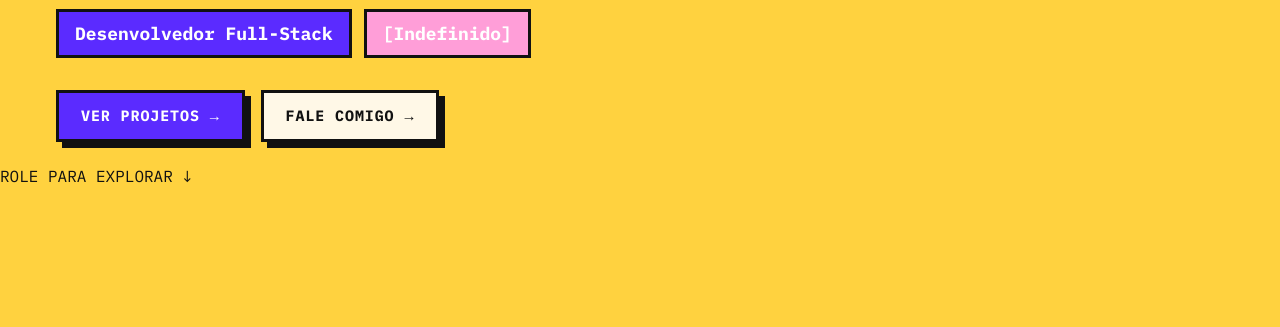
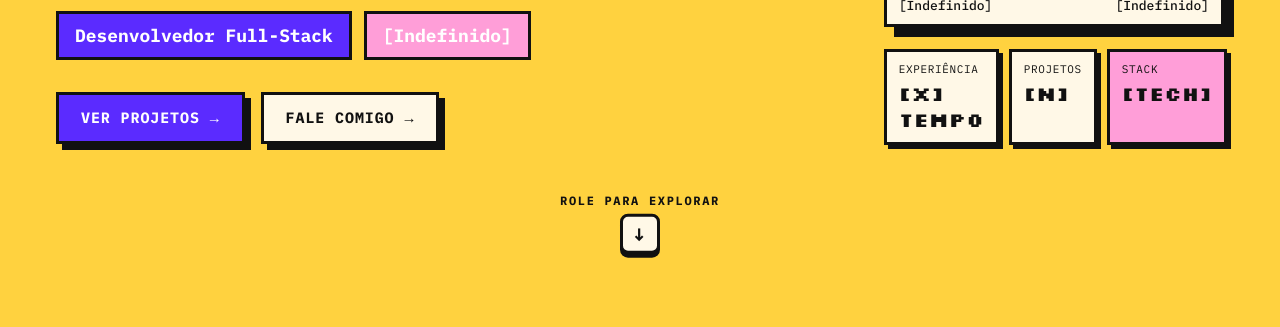
Before and after one commit to imeliabesombra/Portfolio, a plain HTML site: page index.html in a window 1280 px wide. Shown: the part 473-800 px from the top of the page. Drawn offline with Linux system fonts and the light colour scheme.

Commit message:
Estilização: cartão da foto, números e convite para rolar

```diff
--- a/style.css
+++ b/style.css
@@ -265,4 +265,121 @@ a {
     flex: 1 1 340px;
     min-width: 0;
     max-width: 480px;
+    display:flex;
+    flex-direction: column;
+    gap: 22px;
 }
+
+.janela {
+    border: 3px solid var(--tinta);
+    background-color: var(--cartao);
+    color: var(--texto);
+    box-shadow: 10px 10px 0 var(--tinta);
+}
+
+.janela-superior {
+    display: flex;
+    align-items: center;
+    gap: 12px;
+    padding: 8px 12px;
+    border-bottom: 3px solid var(--tinta);
+    font-weight: 700;
+    font-size: 13px;
+}
+
+.janela-titulo {
+    flex: 1;
+    padding-left: 12px;
+    border-left: 3px solid var(--tinta);
+    letter-spacing: 0.08em;
+}
+
+.janela img {
+    display: block;
+    width: 100%;
+    aspect-ratio: 400 / 340;
+    object-fit: cover;
+    background-color: var(--fundo-foto);
+}
+
+.janela figcaption {
+    display: flex;
+    justify-content: space-between;
+    gap: 12px;
+    padding: 10px 12px;
+    border-top: 3px solid var(--tinta);
+    font-size: 13px;
+    font-weight: 500;
+}
+
+.numeros {
+    display: grid;
+    grid-template-columns: repeat(3, 1fr);
+    gap: 10px;
+}
+
+.numeros div {
+    display: flex;
+    flex-direction: column;
+    gap: 4px;
+    padding: 10px 12px;
+    border: 3px solid var(--tinta);
+    background-color: var(--cartao);
+    color: var(--texto);
+    box-shadow: 4px 4px 0 var(--tinta);
+}
+
+.numeros dt {
+    font-size: 11px;
+    letter-spacing: 0.06em;
+}
+
+.numeros dd {
+    font-family: 'Silkscreen', monospace;
+    font-weight: 700;
+    font-size: 20px;
+}
+
+.numeros .rosa {
+    background-color: var(--rosa);
+}
+
+.role {
+    display: flex;
+    flex-direction: column;
+    align-items: center;
+    gap: 6px;
+    width: fit-content;
+    margin: 0 auto;
+    padding: 16px 0 18px;
+    font-size: 12px;
+    font-weight: 700;
+    letter-spacing: 0.14em;
+    animation: balancar 1.4s ease-in-out infinite;
+}
+
+
+.role span {
+    display: flex;
+    align-items: center;
+    justify-content: center;
+    width: 40px;
+    height: 40px;
+    border: 3px solid var(--tinta);
+    border-radius: 8px;
+    background-color: var(--cartao);
+    color: var(--texto);
+    font-size: 18px;
+    box-shadow: 0 4px 0 var(--tinta);
+}
+
+@keyframes balancar {
+    0%, 100% { transform: translateY(0); }
+    50% { transform: translateY(8px); }
+}
+
+@media (prefers-reduced-motion: reduce) {
+    .role {
+        animation: none;
+    }
+}
```
